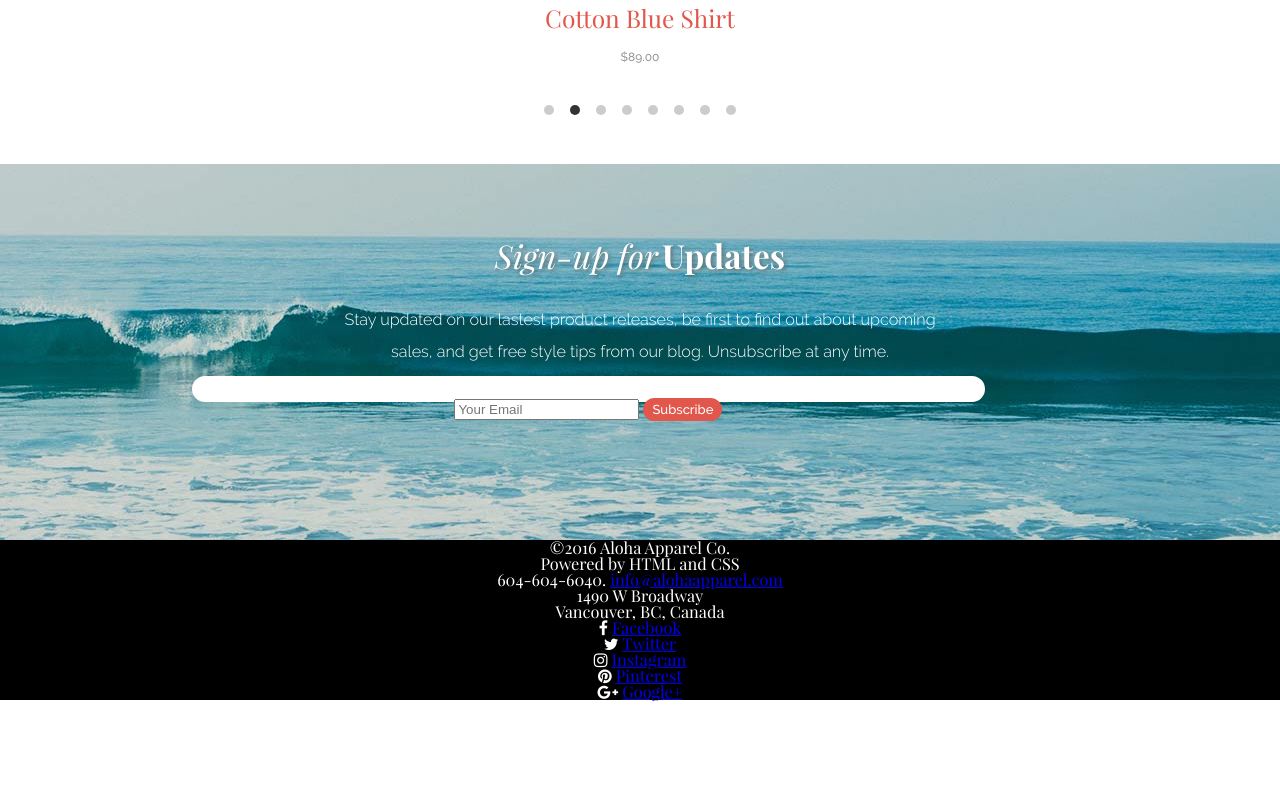
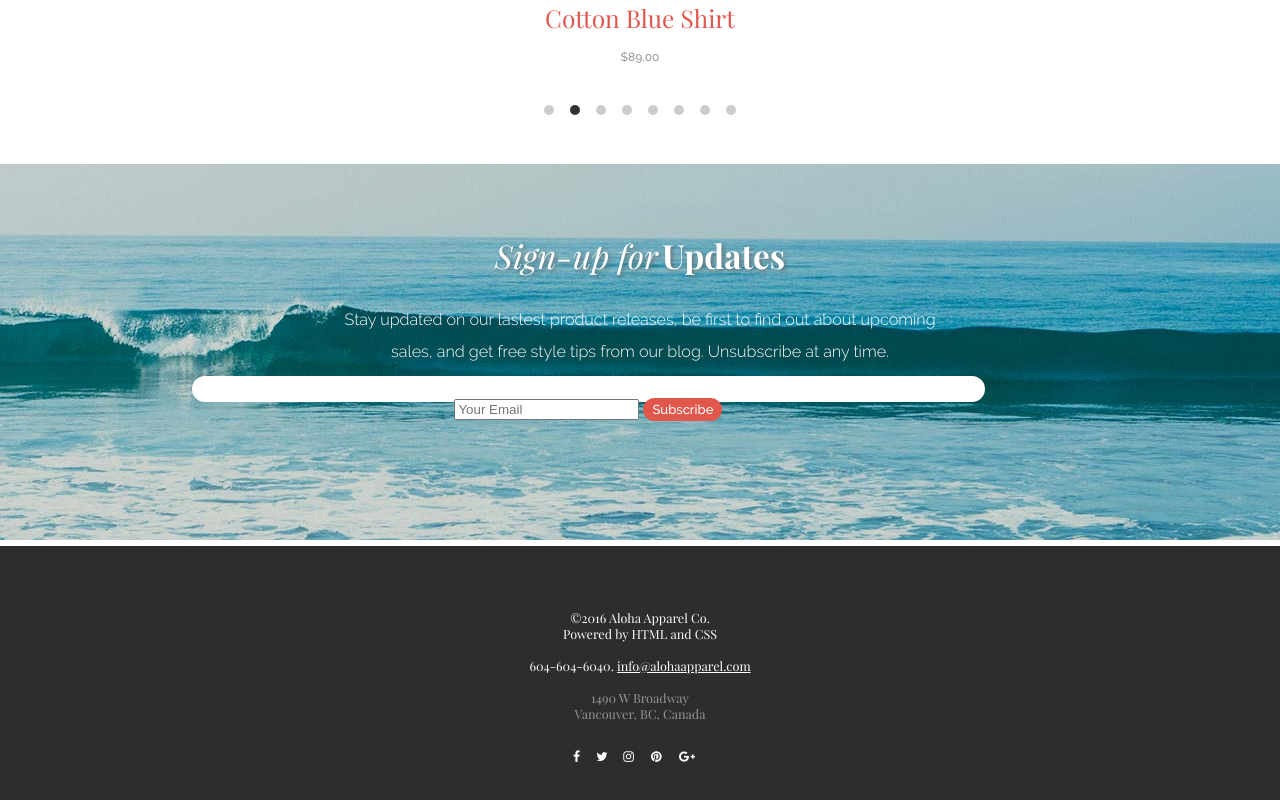
Before and after one commit to c-oh/first_project, a website: page index.html in a window 1280 px wide. Shown: the part 1707-2507 px from the top of the page. Before the commit the page ends 2409 px from the top, so only its background shows below. Drawn offline with Linux system fonts and the light colour scheme.

Commit message:
Changed the font of footer, aligned divs, changed the color of the text and centered it

```diff
--- a/index.html
+++ b/index.html
@@ -155,6 +155,7 @@
 
     <footer>
         <section class="about">
+            <div class= "footer_container">
             <div class="copyright">
                 <p> &copy;2016 Aloha Apparel Co. </p>
                 <p>Powered by HTML and CSS</p>
@@ -169,7 +170,7 @@
                 <p>Vancouver, BC, Canada</p>
             </div>
         </section>
-
+  </div>
         <ul class="social">
             <li><i class="fa fa-facebook" aria-hidden="true"></i>
                 <a href="https://www.facebook.com">Facebook</a></li>
@@ -182,6 +183,7 @@
             <li><i class="fa fa-google-plus" aria-hidden="true"></i>
                 <a href="https://www.Google.com">Google+</a></li>
         </ul>
+
     </footer>
     <script src="js/jquery-3.1.1.min.js "></script>
     <script src="js/flickity.pkgd.min.js"></script>
--- a/sass/footer.scss
+++ b/sass/footer.scss
@@ -1,7 +1,39 @@
-footer{
-    background-color: $black;
+footer {
+    background-color: $darkgrey;
     color: $white;
     text-decoration: none;
-    font-family: $pd;
+    font: 0.775rem $pd serif;
     text-align: center;
+    padding-top: $margin_1;
+    padding-bottom: $margin_1;
+    .footer_container {
+        width: 100%;
+        .copyright {
+            margin-bottom: 1rem;
+        }
+        .contact {
+            margin-bottom: 1rem;
+            a{
+                color: $white;
+            }
+        }
+        .address {
+            margin-bottom: 1rem;
+            color: $grey;
+        }
+    }
 }
+
+.social {
+color: $white;
+padding-top: 10px;
+ li{
+     display: inline-block;
+     letter-spacing: 1px;;
+    a{
+       line-height: 0;
+            font-size: 0;
+            color: transparent;
+        }
+}
+}
--- a/sass/subscribe.scss
+++ b/sass/subscribe.scss
@@ -5,6 +5,7 @@
     background: linear-gradient( to bottom, rgba(0, 0, 0, 0.15) 0%, rgba(0, 0, 0, 0.15) 100%), url(../../assets/images/wave-bkgd.jpg) no-repeat center bottom;
     transform: matrix(1, 0, 0, 1, 0, 0);
     padding-top: 76px;
+    margin-bottom: 6px;
     .subscribe-text-container {
         font-size: 1rem;
         .signupfor {
```
Also changed, not shown: build/css/style.css, build/css/style.min.css.
